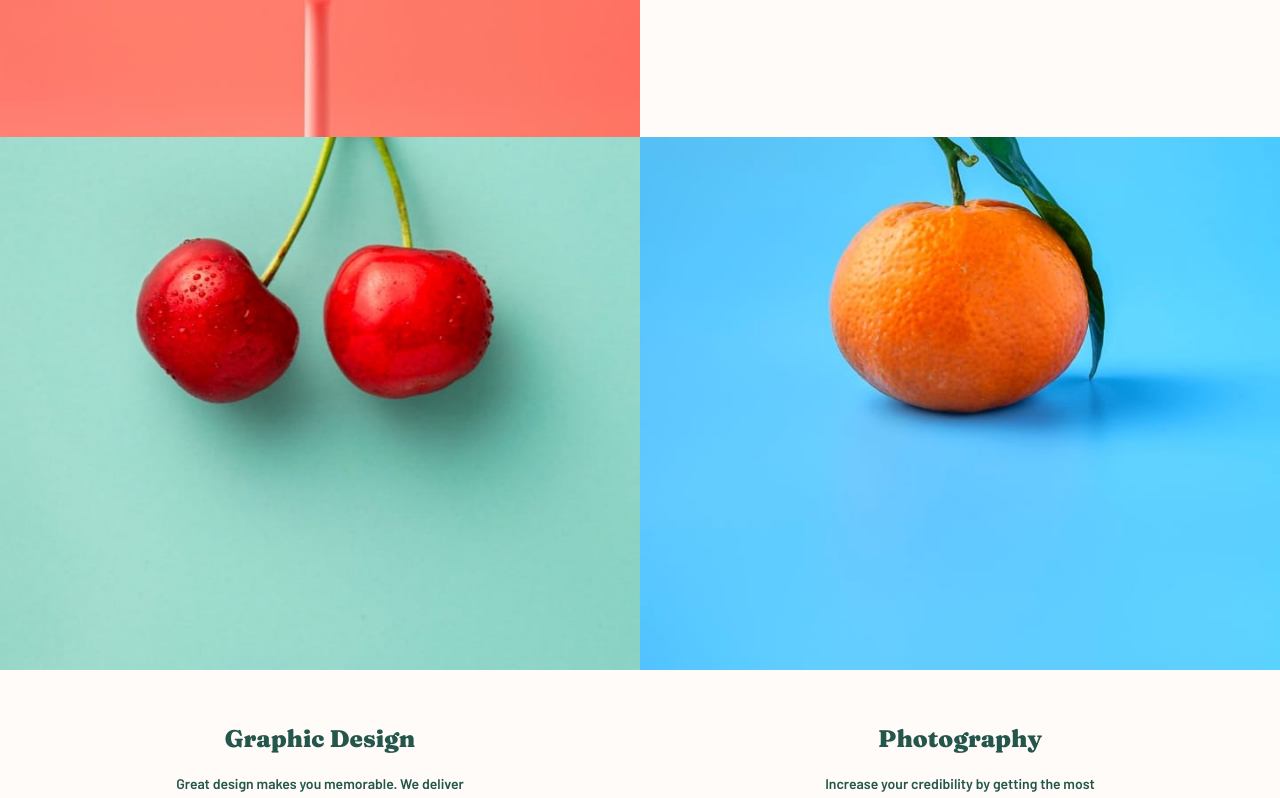
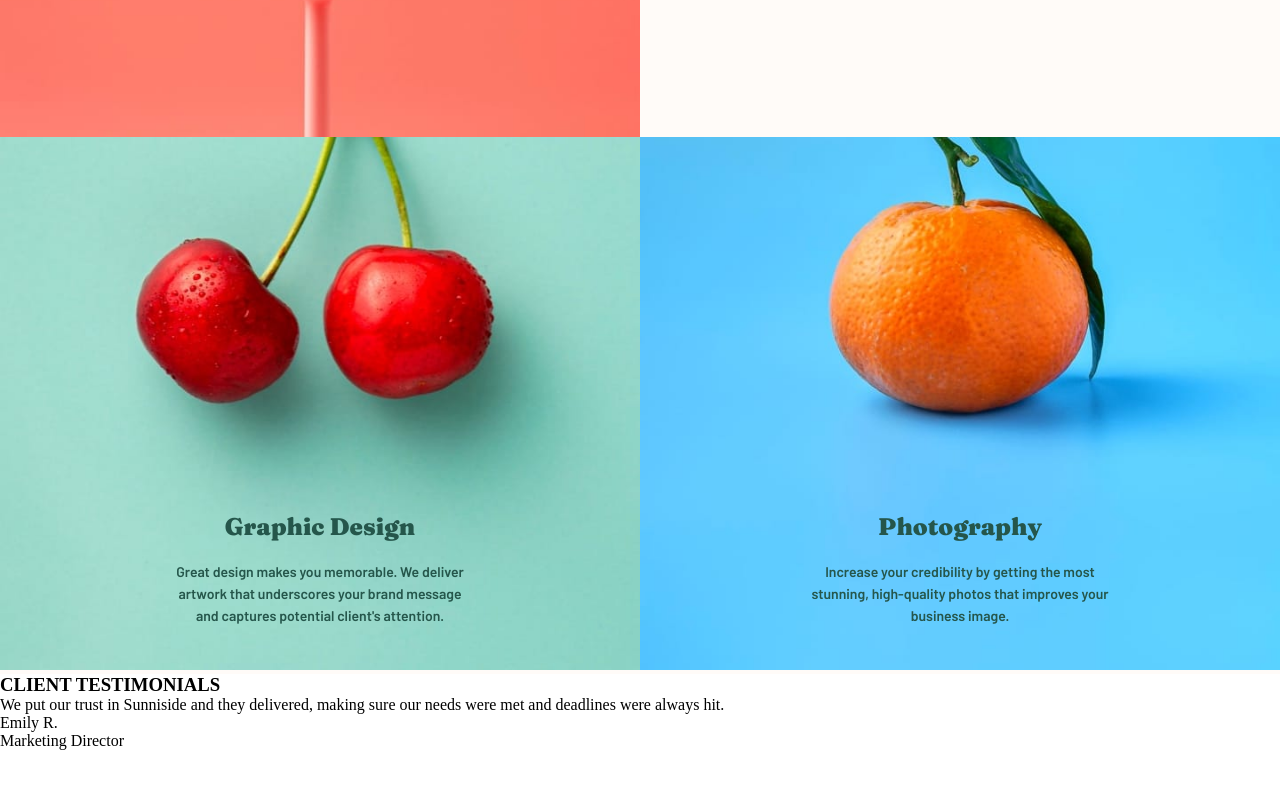
Before and after one commit to yoga1234/frontendmentor-challenges, a React (Create React App) app: page /frontendmentor-challenges/sunnyside-agency in a window 1280 px wide. Shown: the part 1738-2536 px from the top of the page. After the commit the page ends 2488 px from the top, so only its background shows below. Built offline with nearby package versions, Linux system fonts and the light colour scheme.

Commit message:
fixing positioning issue

```diff
--- a/src/pages/SunnyLandingpage/components/BrandFeatures/BrandFeatures.css
+++ b/src/pages/SunnyLandingpage/components/BrandFeatures/BrandFeatures.css
@@ -59,9 +59,14 @@ div.btn-bottom {
 div.btn-bottom.bottom-pink {
   border-color: var(--colorss-soft-red);
 }
+.position-relative {
+  position: relative;
+}
 .brand-item-mixed {
-  /* position: relative;
-  bottom: 250px; */
+  position: absolute;
+  top: 325px;
+  left: 50%;
+  transform: translate(-50%, 0);
 }
 .brand-item-container .brand-item-mixed {
   width: max-content;
--- a/src/pages/SunnyLandingpage/components/BrandFeatures/BrandFeatures.js
+++ b/src/pages/SunnyLandingpage/components/BrandFeatures/BrandFeatures.js
@@ -53,7 +53,7 @@ function BrandFeatures() {
           <div className="btn-bottom bottom-pink"></div>
         </div>
       </div>
-      <div className="brand-item-container">
+      <div className="brand-item-container position-relative">
         <div className="brand-item-image">
           <picture>
             <source media="(min-width: 426px)" srcSet={desktopCherry} />
@@ -70,7 +70,7 @@ function BrandFeatures() {
           </p>
         </div>
       </div>
-      <div className="brand-item-container">
+      <div className="brand-item-container position-relative">
         <div className="brand-item-image">
           <picture>
             <source media="(min-width: 426px)" srcSet={desktopOrange} />
```
